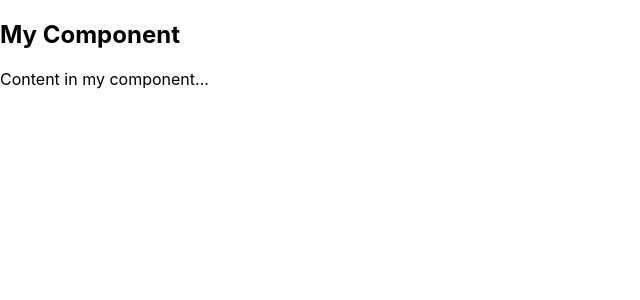
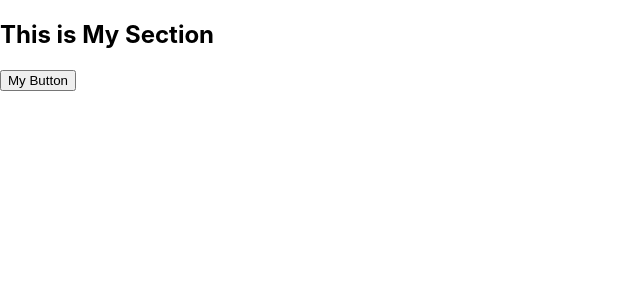
Before and after one commit to ITPROVN86/fer202m-fptuniversity, a React (Create React App) app: page / in a window 1280 px wide. Shown: the top 300 px of the page, without its empty margins (0-640 px from the left). Built offline with nearby package versions, Linux system fonts and the light colour scheme.

Commit message:
Creating your own JSX elements-cont'd

```diff
--- a/src/index.js
+++ b/src/index.js
@@ -1,13 +1,16 @@
 import React from 'react';
 import ReactDOM from 'react-dom/client';
 import './index.css';
-import MyComponent from './slot2/create-jsx-elements/MyComponent';
 import reportWebVitals from './reportWebVitals';
+import MySection from './slot2/create-jsx-elements/MySection';
+import MyButton from './slot2/create-jsx-elements/MyButton';
 
 const root = ReactDOM.createRoot(document.getElementById('root'));
 root.render(
   <React.StrictMode>
-    <MyComponent />
+    <MySection>
+      <MyButton>My Button</MyButton>
+    </MySection>
   </React.StrictMode>
 );
 
--- /dev/null
+++ b/src/slot2/create-jsx-elements/MyButton.js
@@ -0,0 +1,10 @@
+import React from "react";
+
+class MyButton extends React.Component {
+    render() {
+        return (
+            <button>{this.props.children}</button>
+        )
+    }
+}
+export default MyButton;
--- /dev/null
+++ b/src/slot2/create-jsx-elements/MySection.js
@@ -0,0 +1,13 @@
+import React from "react";
+
+class MySection extends React.Component {
+    render() {
+        return (
+            <section>
+                <h2>This is My Section</h2>
+                {this.props.children}
+            </section>
+        );
+    }
+}
+export default MySection;
```
